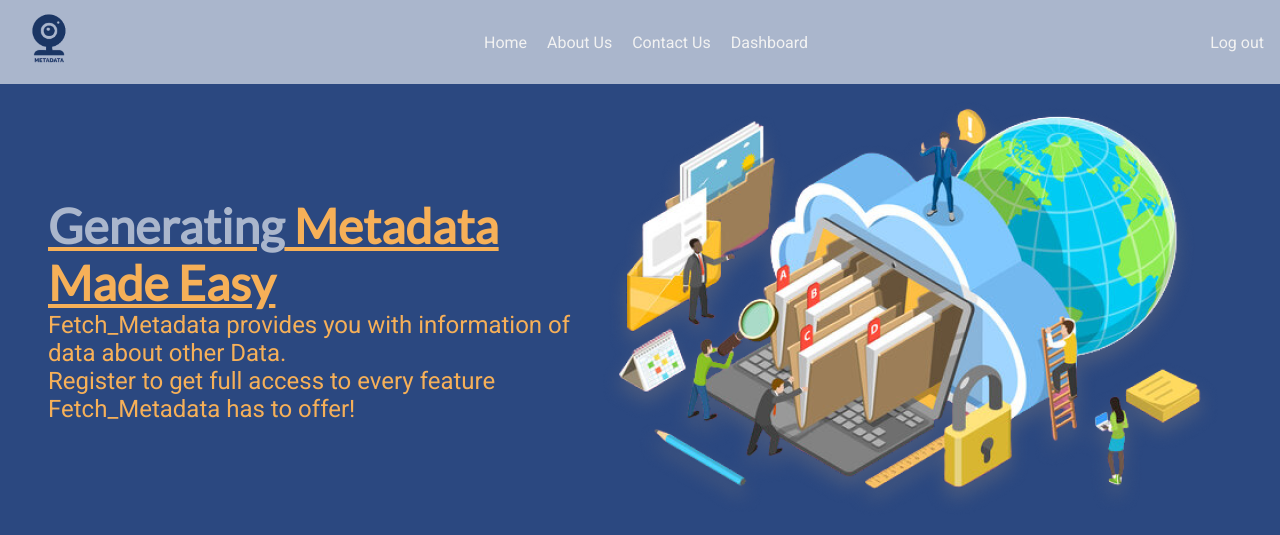
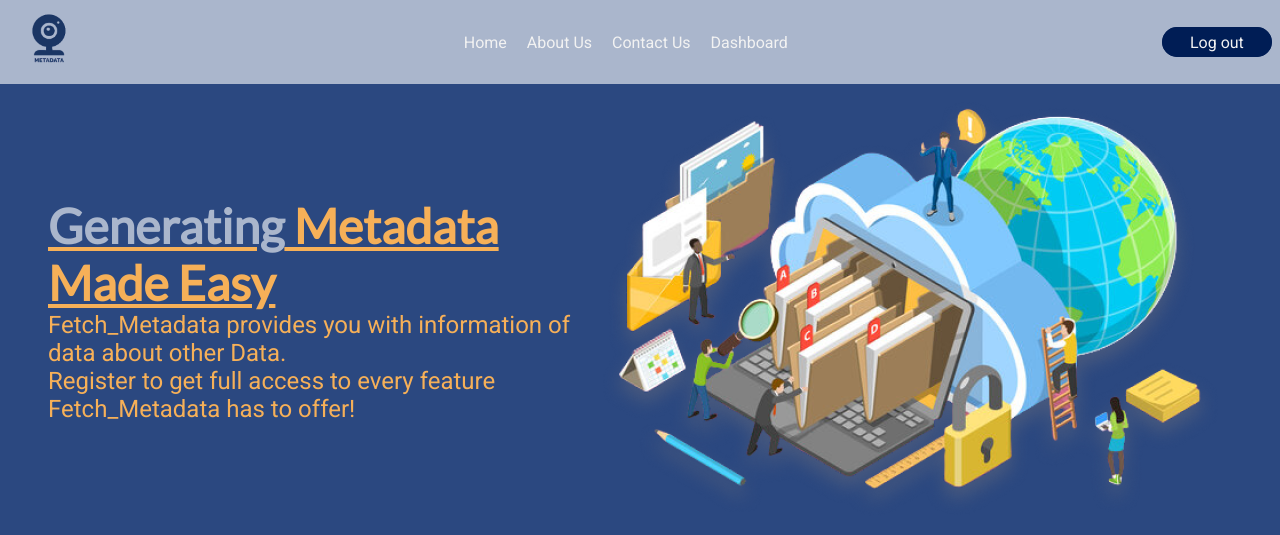
Before and after one commit to zuri-training/Team-Scorpion2, a Django app: page / in a window 1280 px wide. Shown: the top 535 px of the page. Run offline with Django 4.2, Linux system fonts and the light colour scheme; a user stored in the database is signed in.

Commit message:
worked on the js and the css of the headers

```diff
--- a/MetaD/views.py
+++ b/MetaD/views.py
@@ -7,7 +7,7 @@
 from .forms import UserInfoForm,UploadedFilesForm
 from MetaD.models import UploadedFiles
 from django.contrib import messages
-from keyboard import press
+# from keyboard import press
 import subprocess
 
 import os
--- a/static/css/header.css
+++ b/static/css/header.css
@@ -28,7 +28,7 @@
 }
 
 
-.link.active a{
+nav a:is( :link, :active, :visited).active{
     color: var(--sub-color);
     border-bottom: 0.2rem solid var(--plain-color);
 }
@@ -55,5 +55,13 @@
     background-color: var(--plain-color);
     color: var(--main-color);
     border-radius: 2rem;
-    border: 0.02rem solid var(--sub-color)
+    border: 0.02rem solid var(--sub-color);
 }
+
+#out{
+    padding: 0.3rem 1.7rem;
+    background: var(--sub-color);
+    color: var(--plain-color);
+    border-radius: 2rem;
+    border: 0.02rem solid var(--sub-color);
+}
--- a/static/javascript/index.js
+++ b/static/javascript/index.js
@@ -1,11 +1,13 @@
-//color of four links to change on click
-const links = document.querySelectorAll(".link")
+//color of links to change on click
+const activePage = window.location.pathname;
+const navLinks = document.querySelectorAll('link');
 
-links.forEach((link) => {
-  link.addEventListener("click", () => {
-    link.classList.toggle("active");
-  });
-});
+forEach(link => {
+  if(link.href.includes(`${activePage}`)){
+    link.classList.add('active');
+  }
+})
+
 
 
 //to toggle faqs
--- a/templates/index.html
+++ b/templates/index.html
@@ -29,11 +29,11 @@
 
 
             <nav class="links">
-                <a href="{% url 'first-page' %}" class="link">Home</a>
-                <a href="{% url 'about-page' %}" class="link">About Us</a>
-                <a href="{% url 'cont-page' %}" class="link">Contact Us</a>
+                <a href="{% url 'first-page' %}">Home</a>
+                <a href="{% url 'about-page' %}">About Us</a>
+                <a href="{% url 'cont-page' %}">Contact Us</a>
                 {% if user.is_authenticated %}
-                    <a href="{% url 'dash-page' %}" class="link">Dashboard</a>
+                    <a href="{% url 'dash-page' %}">Dashboard</a>
                 {%else%}
                 {%endif%}
             </nav>
@@ -251,7 +251,7 @@
                     <p>Quick Link</p>
 
                     <ul>
-                        <li><a href="{% url 'first-page' %}"">Home</a></li>
+                        <li><a href="{% url 'first-page' %}">Home</a></li>
                         <li><a href="">How it works</a></li>
                         <li><a href="{% url 'about-page' %}">About Us</a></li>
                         <li><a href="{% url 'sign-page' %}">Register</a></li>
```
Also changed, not shown: templates/about.html (+4 -4 lines), templates/contact.html (+4 -4 lines), db.sqlite3.
